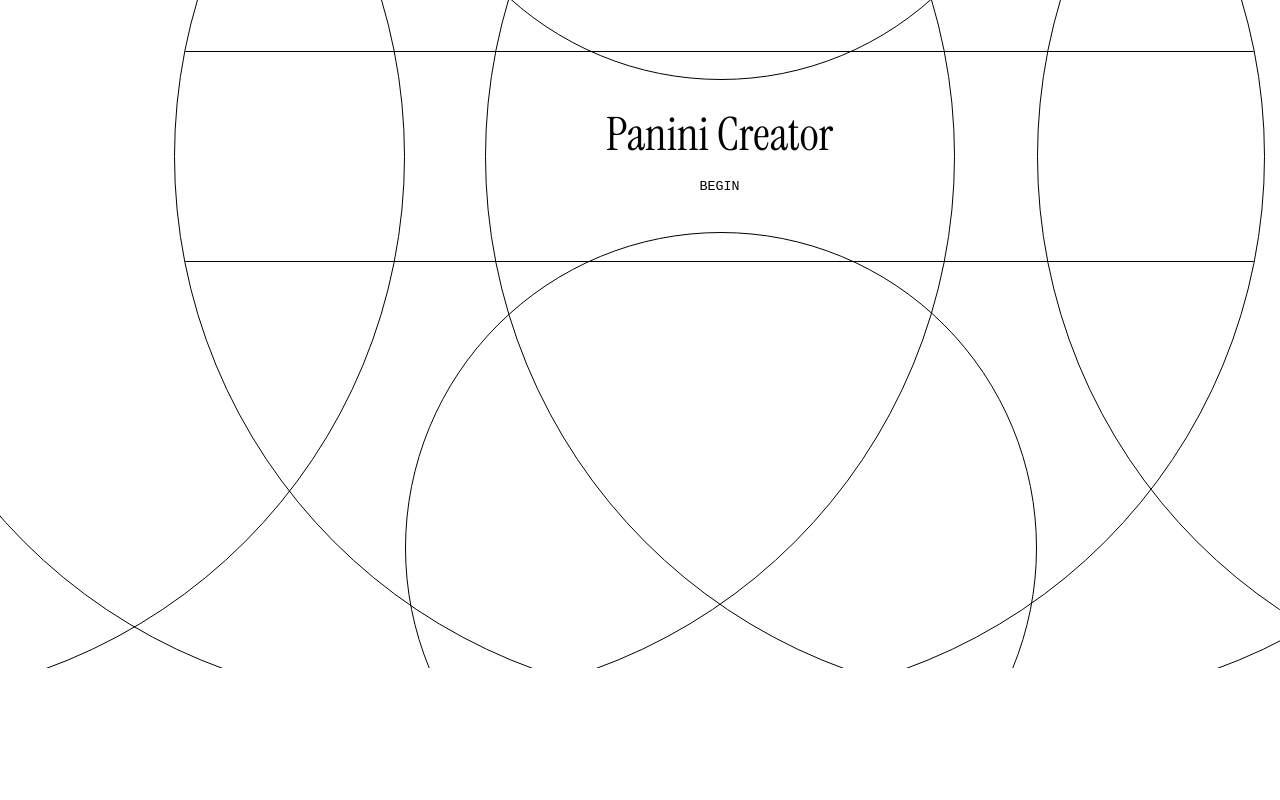
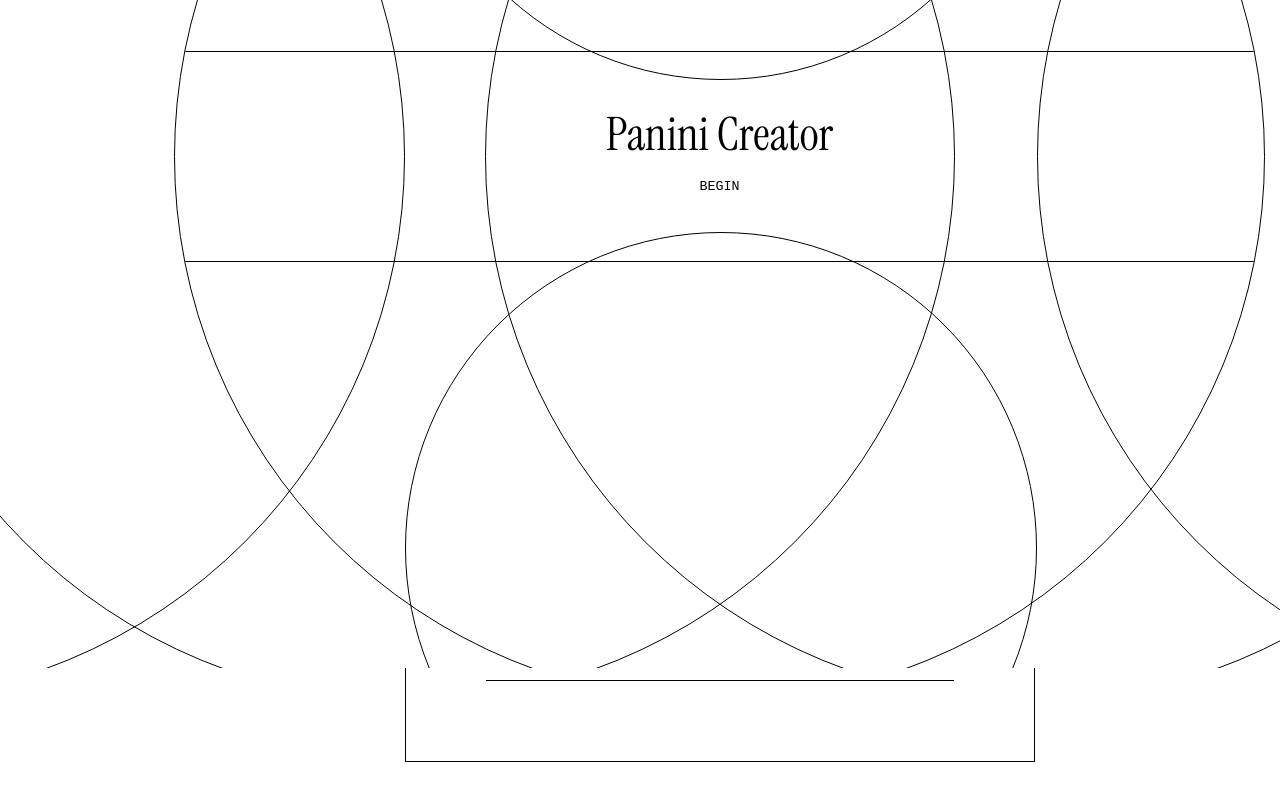
Before and after one commit to andrzejkukuryk/panini-creator, a React (Vite) app: page / in a window 1280 px wide. Shown: the part 356-1156 px from the top of the page. Built offline with nearby package versions, Linux system fonts and the light colour scheme; a web font is replaced by a local one.

Commit message:
add nameSlice

```diff
--- a/src/scenes/creator/creator.tsx
+++ b/src/scenes/creator/creator.tsx
@@ -2,12 +2,14 @@ import React from "react";
 import styles from "./creator.module.scss";
 import { Header } from "./header";
 import { Base } from "./base/base";
+import { Final } from "./final/final";
 
 export function Creator() {
   return (
     <div className={styles.creatorContainer}>
       <Header />
       <Base />
+      <Final />
     </div>
   );
 }
--- /dev/null
+++ b/src/scenes/creator/final/final.module.scss
@@ -0,0 +1,5 @@
+@import "../../../..//variables.module.scss";
+
+.finalContainer {
+  @include sectionContainer;
+}
--- /dev/null
+++ b/src/scenes/creator/final/final.tsx
@@ -0,0 +1,16 @@
+import React from "react";
+import styles from "./final.module.scss";
+import { SectionTitle } from "../../../components/sectionTitle";
+import { Line } from "../../../components/line";
+import { Name } from "./name";
+
+export function Final() {
+  return (
+    <section className={styles.finalContainer}>
+      <SectionTitle text="finalize order" />
+      <Line />
+      <Name />
+      <Line />
+    </section>
+  );
+}
--- /dev/null
+++ b/src/scenes/creator/final/name.module.scss
@@ -0,0 +1,12 @@
+@import "../../../../variables.module.scss";
+
+.nameContainer {
+    @include ingredientContainer;
+
+    .inputCell{
+        @include appBorder;
+         width: 330px;
+         height: 36px;
+
+    }
+}
--- /dev/null
+++ b/src/scenes/creator/final/name.tsx
@@ -0,0 +1,23 @@
+import React from "react";
+import styles from "./name.module.scss";
+import { Label } from "../../../components/label";
+import { useDispatch, useSelector } from "react-redux";
+import { nameSelector } from "../../../store/name/selectors";
+import { updateName } from "../../../store/name/nameSlice";
+
+export function Name() {
+  const dispatch = useDispatch();
+
+  const paniniName = useSelector(nameSelector);
+
+  const handleChange = (name: string) => {
+    dispatch(updateName(name));
+  };
+
+  return (
+    <div className={styles.nameContainer}>
+      <Label text="Panini name" />
+      <input type="text" className={styles.inputCell}></input>
+    </div>
+  );
+}
--- /dev/null
+++ b/src/store/name/nameSlice.tsx
@@ -0,0 +1,24 @@
+import { createSlice } from "@reduxjs/toolkit";
+import type { PayloadAction } from "@reduxjs/toolkit";
+
+interface NameState {
+  name: string;
+}
+
+const initialState: NameState = {
+  name: "",
+};
+
+export const nameSlice = createSlice({
+  name: "name",
+  initialState: initialState,
+  reducers: {
+    updateName: (state, action: PayloadAction<string>) => {
+      state.name = action.payload;
+    },
+  },
+});
+
+export const { updateName } = nameSlice.actions;
+
+export default nameSlice.reducer;
--- /dev/null
+++ b/src/store/name/selectors.tsx
@@ -0,0 +1,5 @@
+import { RootState } from "../store";
+
+export const nameSelector = (state: RootState) => {
+  return state.name.name;
+};
--- a/src/store/store.tsx
+++ b/src/store/store.tsx
@@ -6,6 +6,7 @@ import meatSlice from "./meat/meatSlice";
 import dressingSlice from "./dressing/dressingSlice";
 import breadSlice from "./bread/breadSlice";
 import vegetablesSlice from "./vegetables/vegetablesSlice";
+import nameSlice from "./name/nameSlice";
 
 export const store = configureStore({
   reducer: {
@@ -16,6 +17,7 @@ export const store = configureStore({
     meat: meatSlice,
     dressing: dressingSlice,
     vegetables: vegetablesSlice,
+    name: nameSlice,
   },
 });
 
--- a/variables.module.scss
+++ b/variables.module.scss
@@ -17,6 +17,17 @@ $carousel-item-width: 230px;
   justify-content: space-between;
 }
 
+@mixin sectionContainer {
+  box-sizing: border-box;
+  width: $creator-width;
+  border: 0.5px solid #000000;
+  margin-bottom: 20px;
+  padding: 80px;
+  display: flex;
+  flex-direction: column;
+  align-items: center;
+}
+
 @mixin ingredientContainer {
   display: flex;
   flex-direction: row;
```
